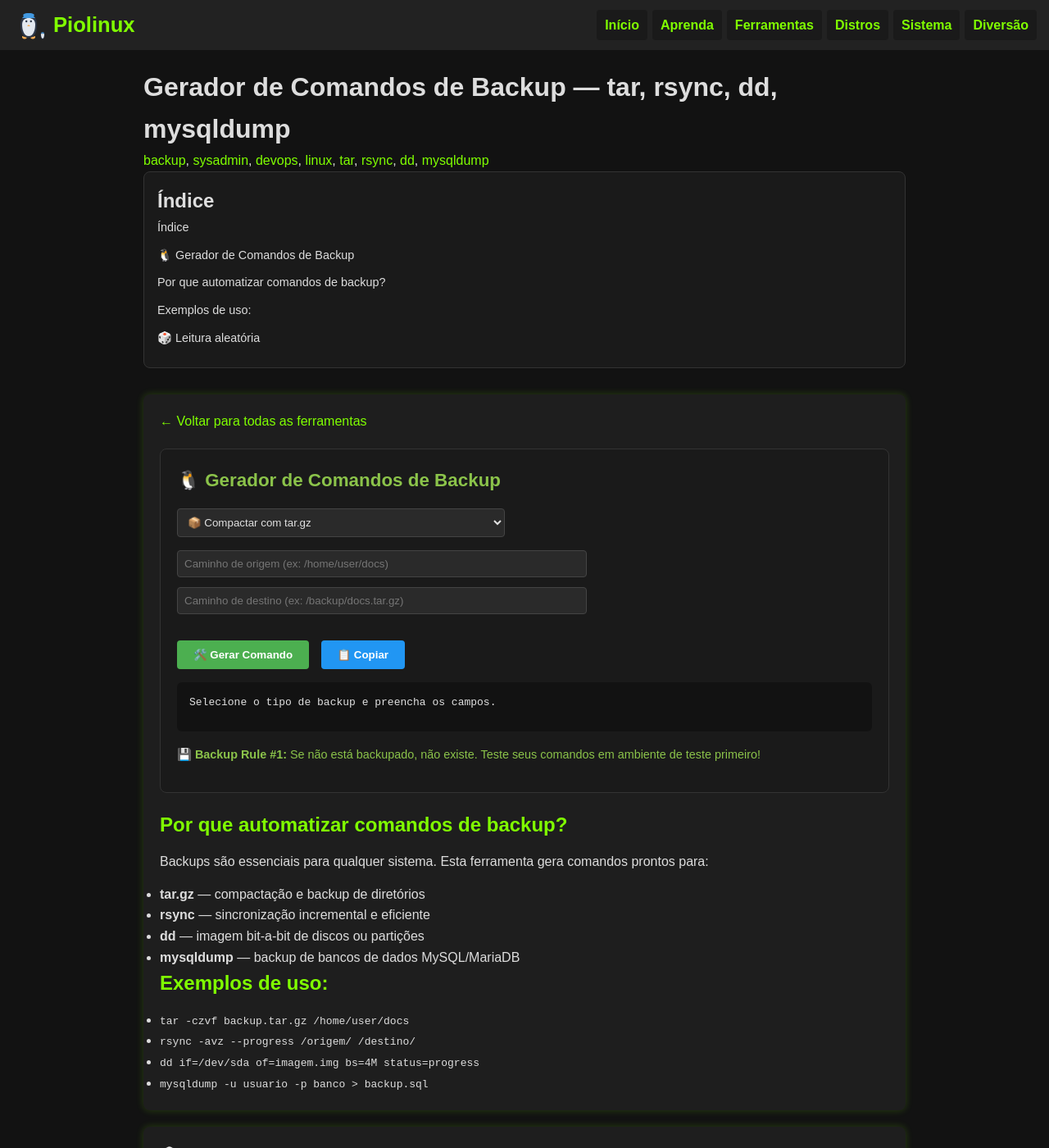
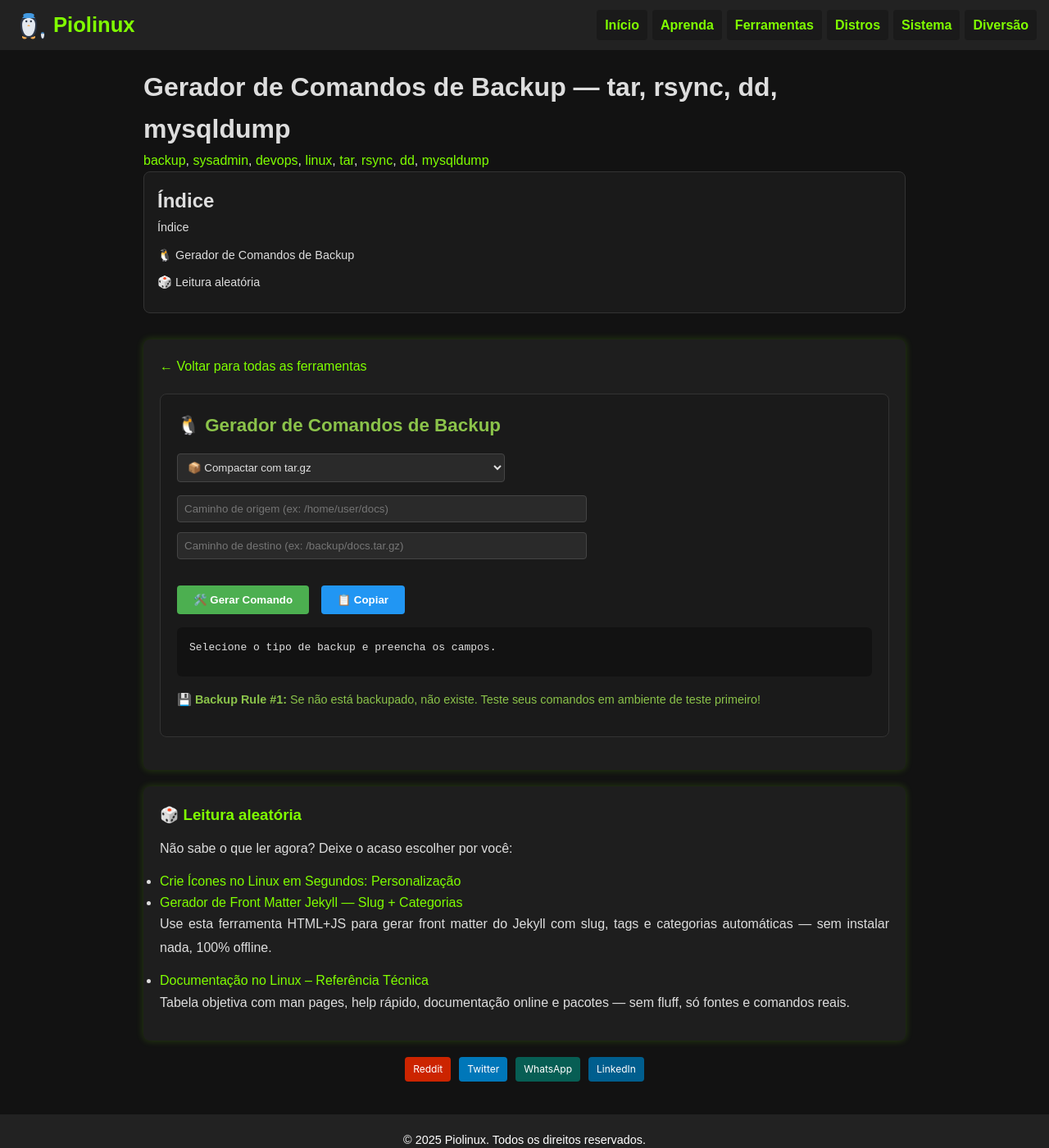
Before and after one commit to Piolinux/piolinux-site, a Jekyll site: the page built from _pages/_tools/gerador-de-comandos-de-backup-tar-rsync-dd-mysqldump.html, in a window 1280 px wide and 1400 px high. Shown: the whole window at 82% size. Built offline with Jekyll 4.4.1, drawn with Linux system fonts in a browser that asks for light colours.

Commit message:
Update gerador-de-comandos-de-backup-tar-rsync-dd-mysqldump.html

```diff
--- a/_pages/_tools/gerador-de-comandos-de-backup-tar-rsync-dd-mysqldump.html
+++ b/_pages/_tools/gerador-de-comandos-de-backup-tar-rsync-dd-mysqldump.html
@@ -66,25 +66,6 @@ tags: [backup, sysadmin, devops, linux, tar, rsync, dd, mysqldump]
 
 
 
-  <div class="seo-content">
-    <h2>Por que automatizar comandos de backup?</h2>
-    <p>Backups são essenciais para qualquer sistema. Esta ferramenta gera comandos prontos para:</p>
-    <ul>
-      <li><strong>tar.gz</strong> — compactação e backup de diretórios</li>
-      <li><strong>rsync</strong> — sincronização incremental e eficiente</li>
-      <li><strong>dd</strong> — imagem bit-a-bit de discos ou partições</li>
-      <li><strong>mysqldump</strong> — backup de bancos de dados MySQL/MariaDB</li>
-    </ul>
-
-    <h2>Exemplos de uso:</h2>
-    <ul>
-      <li><code>tar -czvf backup.tar.gz /home/user/docs</code></li>
-      <li><code>rsync -avz --progress /origem/ /destino/</code></li>
-      <li><code>dd if=/dev/sda of=imagem.img bs=4M status=progress</code></li>
-      <li><code>mysqldump -u usuario -p banco > backup.sql</code></li>
-    </ul>
-
-  </div>
 </section>
 
 
```
